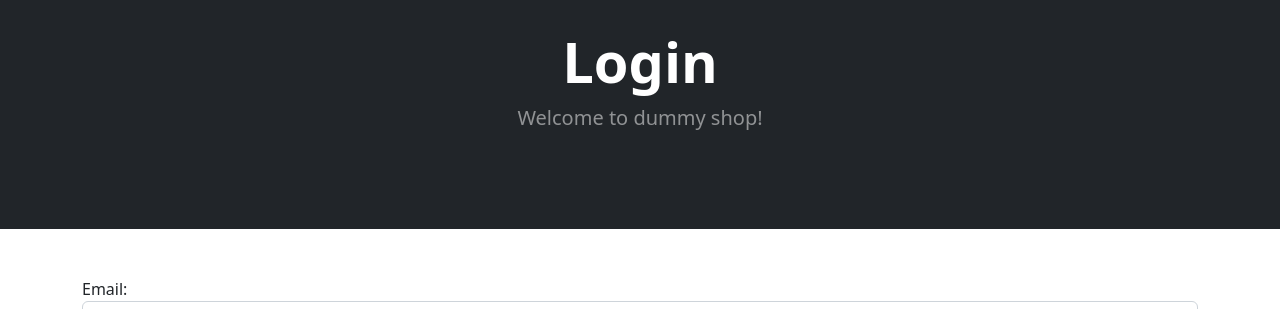
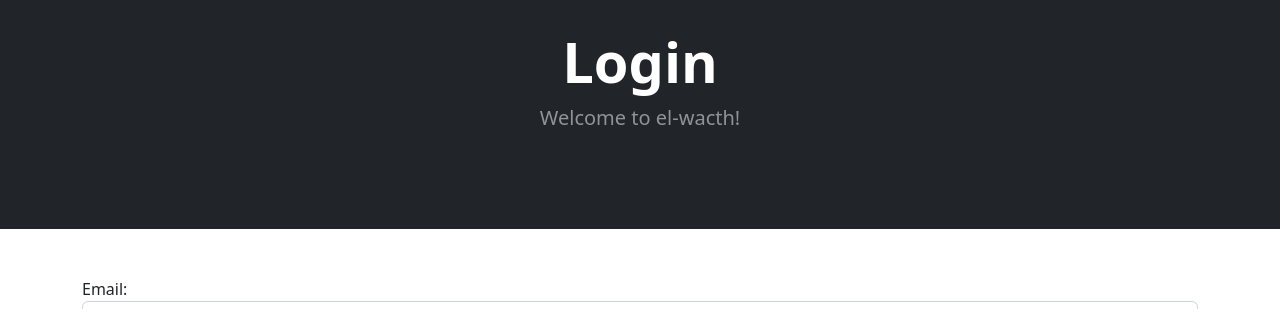
Before and after one commit to HazeRazer21/shop, a Flask app: page /login in a window 1280 px wide. Shown: the part 124-433 px from the top of the page. Run offline with Flask 3, Linux system fonts and the light colour scheme; parts of the project's set-up code (start-up, migrations or seed data) failed here and were passed over; some libraries are stand-ins or nearby versions.

Commit message:
Update login.html

```diff
--- a/templates/login.html
+++ b/templates/login.html
@@ -9,7 +9,7 @@
     <div class="container px-4 px-lg-5 my-5">
         <div class="text-center text-white">
             <h1 class="display-4 fw-bolder">Login</h1>
-            <p class="lead fw-normal text-white-50 mb-0">Welcome to dummy shop!</p>
+            <p class="lead fw-normal text-white-50 mb-0">Welcome to el-wacth!</p>
         </div>
     </div>
 </header>
```
